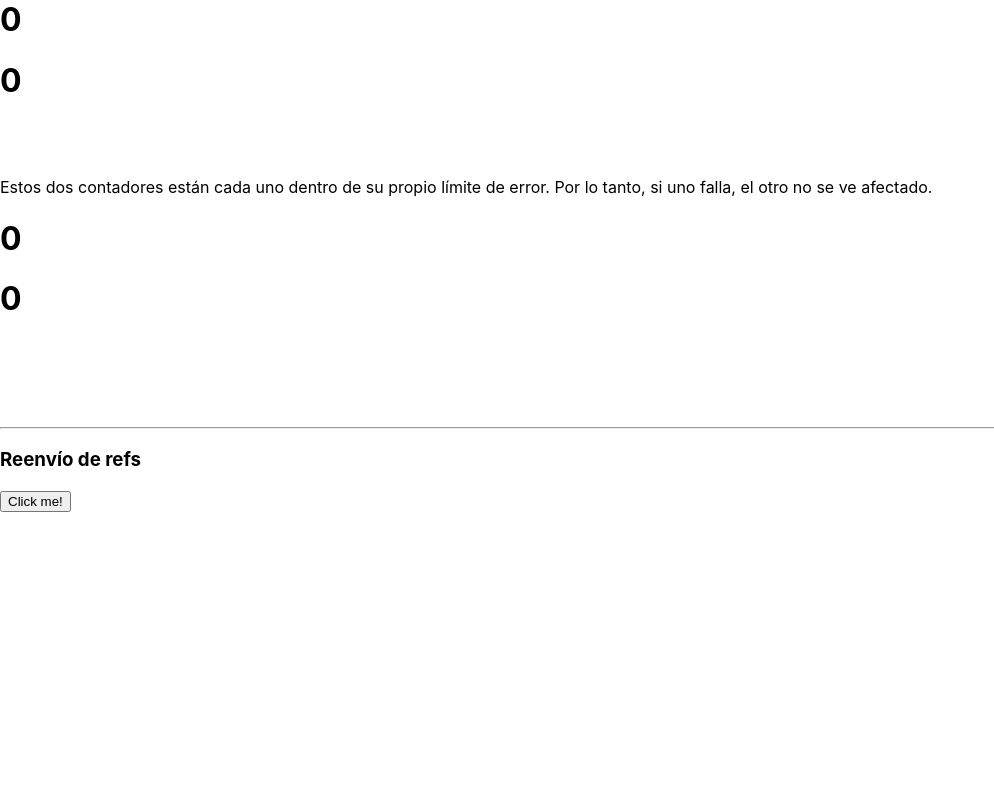
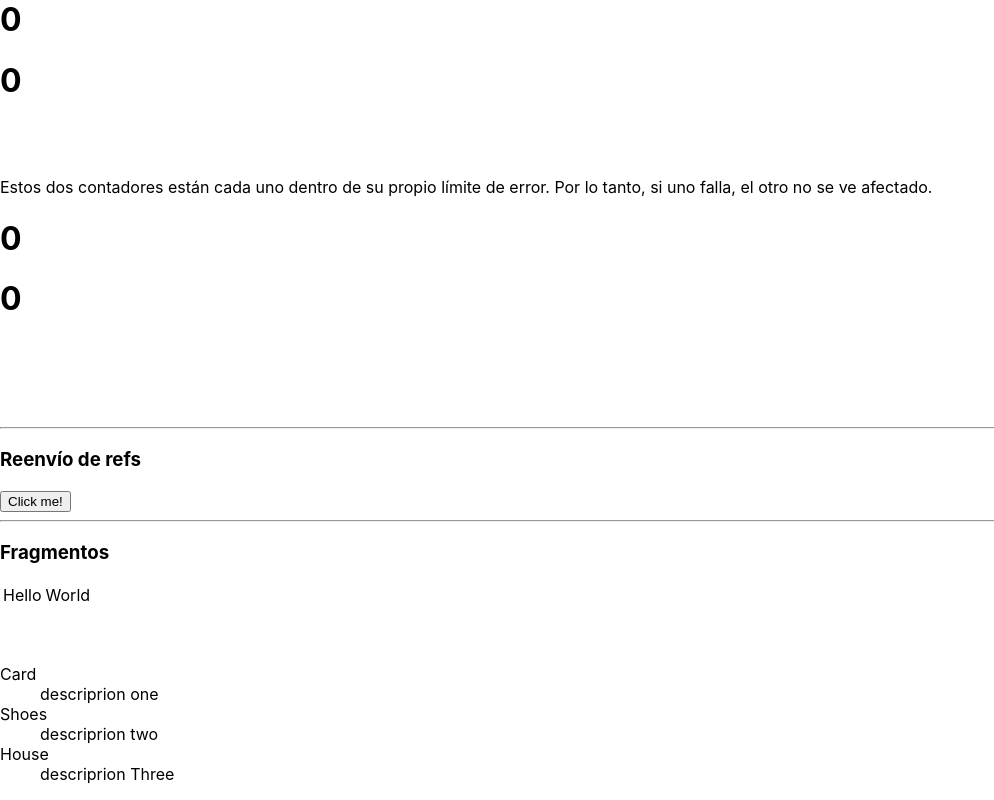
Before and after one commit to gibmyx/courseJs, a React (Create React App) app in the folder AdvanceGuides/advance-guide/: page / in a window 1280 px wide. Shown: the part 1539-2339 px from the top of the page, without its empty margins (0-994 px from the left). Before the commit the page ends 2051 px from the top, so only its background shows below. Built offline with nearby package versions, Linux system fonts and the light colour scheme.

Commit message:
feat: fragment

```diff
--- /dev/null
+++ b/AdvanceGuides/advance-guide/src/components/Class08Columns.tsx
@@ -0,0 +1,32 @@
+import React from "react";
+
+type Item = {
+    id: number,
+    term: string,
+    description: string
+}
+
+function Class08Columns() {
+    return (
+        <React.Fragment>
+            <td>Hello</td>
+            <td>World</td>
+        </React.Fragment>
+    )
+}
+
+function Class08Glossary({items}: {items: Item[]}) {
+    return (
+        <dl>
+            {items.map(item => (
+                // Sin el prop 'key', React disparará una advertencia de key
+                <React.Fragment key={item.id}>
+                    <dt>{item.term}</dt>
+                    <dd>{item.description}</dd>
+                </React.Fragment>
+            ))}
+        </dl>
+    )
+}
+
+export {Class08Columns, Class08Glossary}
--- /dev/null
+++ b/AdvanceGuides/advance-guide/src/components/Class08Fragments.tsx
@@ -0,0 +1,43 @@
+import React from "react";
+import {Class08Columns, Class08Glossary} from "./Class08Columns";
+
+const items = [
+    {
+        id: 1,
+        term: "Card",
+        description: "descriprion one"
+    },
+    {
+        id: 2,
+        term: "Shoes",
+        description: "descriprion two"
+    },
+    {
+        id: 3,
+        term: "House",
+        description: "descriprion Three"
+    }
+]
+
+
+function Class08Fragments() {
+    return (
+
+        <div>
+            <hr/>
+            <h3>Fragmentos</h3>
+            <table>
+                <tr>
+                    <Class08Columns />
+                </tr>
+            </table>
+            <br/>
+            <br/>
+            <Class08Glossary items={items}/>
+
+        </div>
+    )
+
+}
+
+export {Class08Fragments}
--- a/AdvanceGuides/advance-guide/src/index.tsx
+++ b/AdvanceGuides/advance-guide/src/index.tsx
@@ -9,6 +9,7 @@ import {Class04CodeSplitting} from "./components/Class04CodeSplitting";
 import {Class05Context} from "./components/Class05Context";
 import {Class06ErrorBoundaries} from "./components/Class06ErrorBoundaries";
 import {Class07ForwardingRefs} from "./components/Class07ForwardingRefs";
+import {Class08Fragments} from "./components/Class08Fragments";
 import {items} from "./data/items";
 
 
@@ -22,6 +23,7 @@ ReactDOM.render(
         <Class05Context />
         <Class06ErrorBoundaries />
         <Class07ForwardingRefs />
+        <Class08Fragments />
     </React.StrictMode>,
     document.getElementById('root')
 );
```
